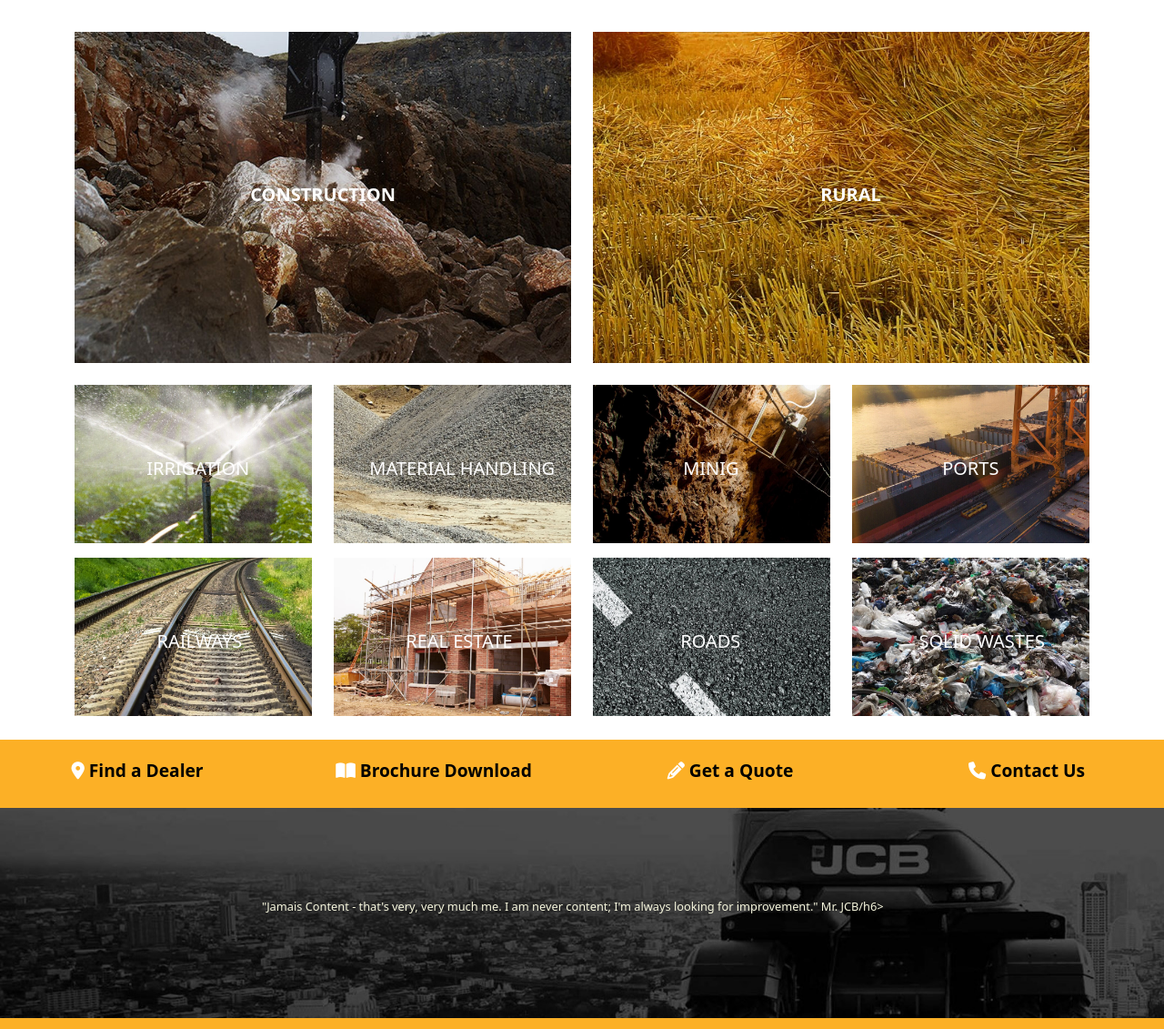
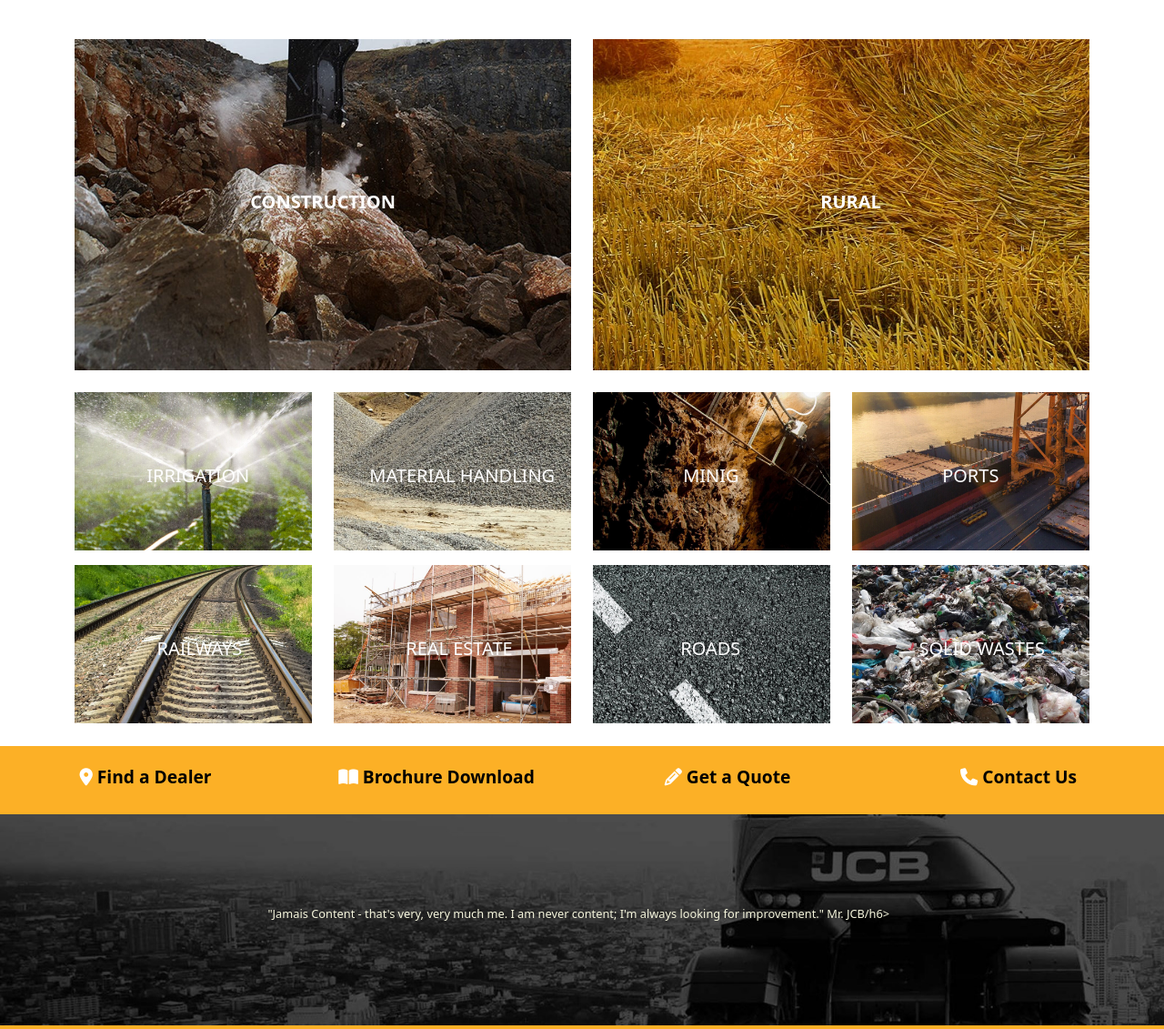
Before and after one commit to kelvingrg/web-dessign-responsive-jcb, a plain HTML site: page index.html in a window 1280 px wide. Shown: the part 743-1874 px from the top of the page at 91% size. Drawn offline with nearby package versions, Linux system fonts and the light colour scheme.

Commit message:
footer image location corrected

```diff
--- a/css/custom.css
+++ b/css/custom.css
@@ -1,4 +1,11 @@
-
+.footer2 > * {
+    flex-shrink: 0;
+    width: 100%;
+    max-width: 100%;
+     padding-right:0px;
+     padding-left:0px;
+    margin-top: var(--bs-gutter-y);
+}
 
 
  .img1{
@@ -305,11 +312,11 @@ i{
     color: beige;
     font-size: 1vw;
    }
-   /* .footer2 img{
+   .footer2 img{
     margin:0!important;
     padding:0!important;
     border:0!important;
-   } */
+   }
 .footer3 i{
     color: white;
     font-size: 1.5vw;
@@ -319,11 +326,11 @@ i{
  }
 
 
-
+/*
    .footer{
     margin: 0!important;
     padding: 0!important;
-    border: 0!important;
+    border: 0!important; */
    }
    .row{
     padding: 0;
--- a/index.html
+++ b/index.html
@@ -143,12 +143,12 @@
 
   <div class=" container parentbox ">
     <div class="row row1">
-      <div class="img1 col-md-6 imgc1"><img src="photos/construction.jpg" class="w-100" alt="">
+      <div class="img1 col-md-6 imgc1 mt-2"><img src="photos/construction.jpg" class="w-100" alt="">
         <div class="cmt">
           <h5>CONSTRUCTION</h5>
         </div>
       </div>
-      <div class="img2 col-md-6 imgc1 "> <img src="photos/img2.jpg" class=" w-100" alt="">
+      <div class="img2 col-md-6 imgc1 mt-2"> <img src="photos/img2.jpg" class=" w-100" alt="">
         <div class="cmt">
           <h5>RURAL</h5>
         </div>
```
